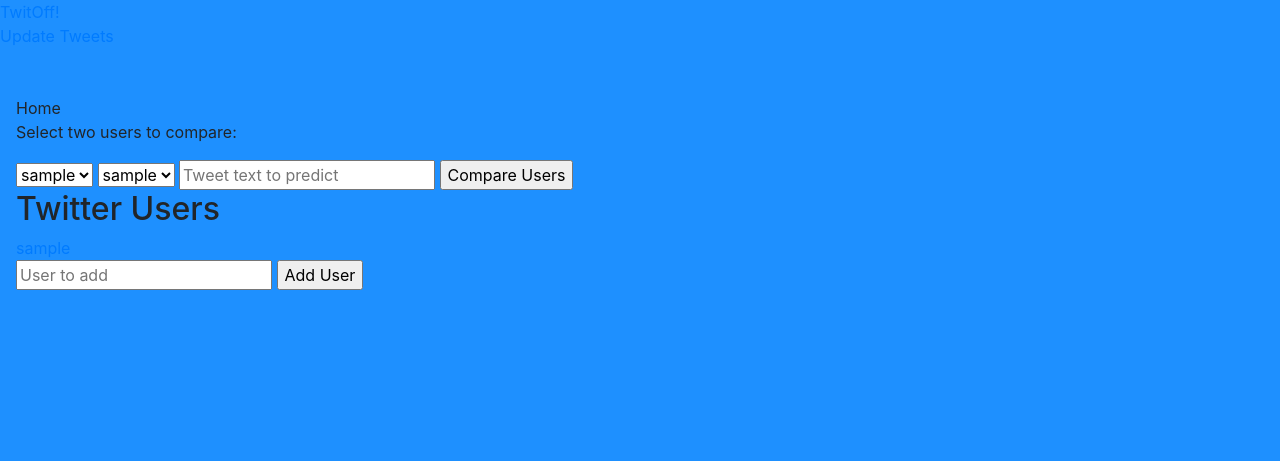
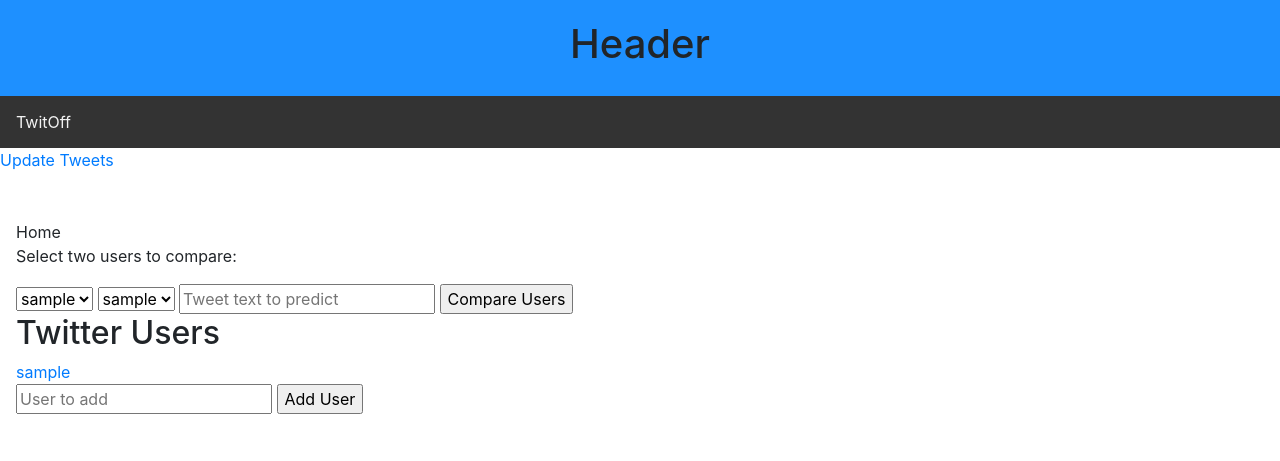
Before and after one commit to Reece323/TwitOff, a Flask app: page / in a window 1280 px wide. Shown: the top 461 px of the page. Run offline with Flask 2, Linux system fonts and the light colour scheme; tables that the repository leaves empty hold one stand-in row (values such as "Sample post"); some libraries are stand-ins or nearby versions.

Commit message:
testing base.html

```diff
--- a/twitoff/templates/base.html
+++ b/twitoff/templates/base.html
@@ -4,11 +4,58 @@
     <title>TwitOff - {{ title }}</title>
     <link rel="stylesheet" href="https://stackpath.bootstrapcdn.com/bootstrap/4.5.3/css/bootstrap.min.css" integrity="sha384-TX8t27EcRE3e/ihU7zmQxVncDAy5uIKz4rEkgIXeMed4M0jlfIDPvg6uqKI2xXr2" crossorigin="anonymous">
     <meta name="viewport" content="width=device-width, initial-scale=1, shrink-to-fit=no">
+
   </head>
+  <style>
+    * {
+      box-sizing: border-box;
+    }
+
+    body {
+      margin: 0;
+    }
+
+    /* Style the header */
+    .header {
+      background-color:DodgerBlue;
+      padding: 20px;
+      text-align: center;
+    }
+
+    /* Style the top navigation bar */
+    .topnav {
+      overflow: hidden;
+      background-color: #333;
+    }
+
+    /* Style the topnav links */
+    .topnav a {
+      float: left;
+      display: block;
+      color: #f2f2f2;
+      text-align: center;
+      padding: 14px 16px;
+      text-decoration: none;
+    }
+
+    /* Change color on hover */
+    .topnav a:hover {
+      background-color: #ddd;
+      color: black;
+    }
+    </style>
   <body>
-    <body style="background-color:DodgerBlue;">
+    <!-- <body style="background-color:DodgerBlue;"> -->
+      <div class="header">
+        <h1>Header</h1>
+      </div>
+
     <nav>
-      <a href="/" class="menu"><span>TwitOff!</span></a>
+      <div class="topnav">
+        <a href="/">TwitOff</a>
+      </div>
+
+      <!-- <a href="/" class="menu"><span>TwitOff!</span></a> -->
       <!-- responsive-->
       <!-- <input id="bmenub" type="text" class="show">
       <label for="bmenub" class="burger pseudo button">Menu</label> -->
```
